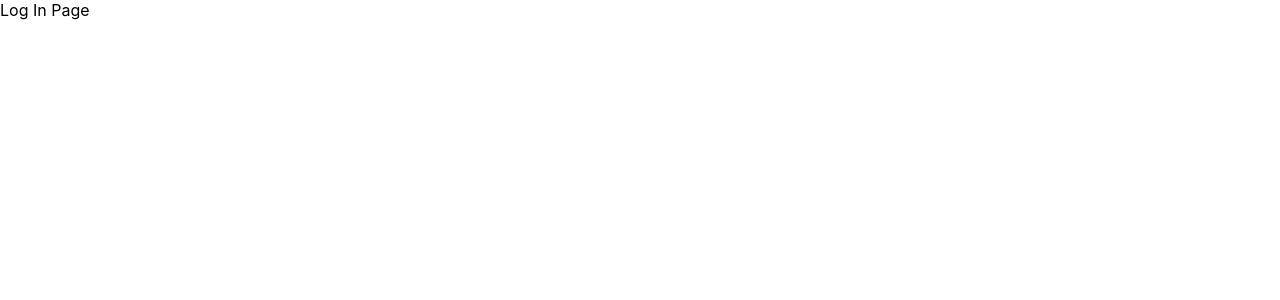
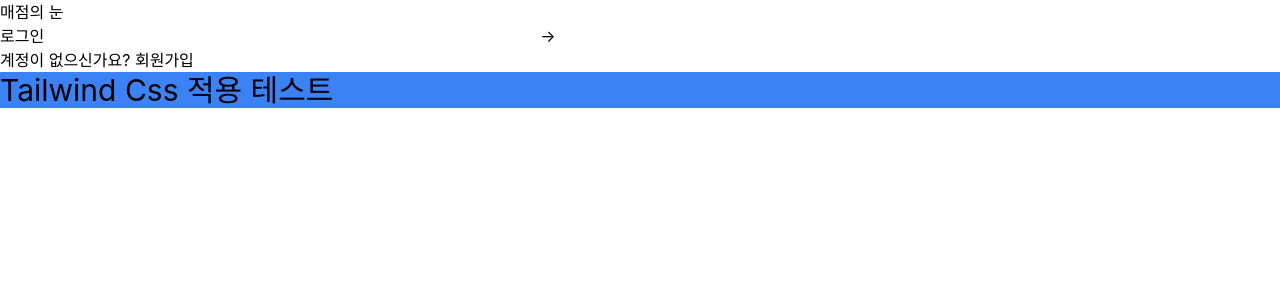
Before and after one commit to yook-jongho/auto-place, a React (Create React App) app: page / in a window 1280 px wide. Shown: the top 300 px of the page. Built offline with nearby package versions, Linux system fonts and the light colour scheme.

Commit message:
feat: tailwind 셋팅

```diff
--- /dev/null
+++ b/postcss.config.js
@@ -0,0 +1,6 @@
+module.exports = {
+  plugins: {
+    tailwindcss: {},
+    autoprefixer: {},
+  },
+}
--- a/src/App.tsx
+++ b/src/App.tsx
@@ -1,8 +1,7 @@
 import React from "react";
-import { HashRouter, Routes, Route } from "react-router-dom";
+import { HashRouter, Route, Routes } from "react-router-dom";
 import logo from "./logo.svg";
-import "./App.css";
-import { LogInPage } from "./Pages/LogIn/LogInPage";
+import { LogInPage } from "./pages/LogIn/LogInPage";
 
 const Router = () => {
     return (
@@ -13,8 +12,9 @@ const Router = () => {
         </HashRouter>
     );
 };
+
 function App() {
-    return <LogInPage />;
+    return <Router></Router>;
 }
 
 export default App;
--- a/src/Pages/LogIn/LogInPage.tsx
+++ b/src/Pages/LogIn/LogInPage.tsx
@@ -1,3 +1,16 @@
 export const LogInPage = () => {
-    return <div>Log In Page</div>;
+    return (
+        <div>
+            <span>매점의 눈</span>
+            <form>
+                <span>로그인</span>
+                <input type="email" />
+                <input type="password" />
+                <button> → </button>
+            </form>
+            <span>계정이 없으신가요? </span>
+            <span>회원가입</span>
+            <div className="text-3xl bg-blue-500">Tailwind Css 적용 테스트</div>
+        </div>
+    );
 };
--- /dev/null
+++ b/tailwind.config.js
@@ -0,0 +1,8 @@
+/** @type {import('tailwindcss').Config} */
+module.exports = {
+    content: ["./src/**/*.{js,jsx,ts,tsx}"],
+    theme: {
+        extend: {},
+    },
+    plugins: [],
+};
```
Also changed, not shown: package.json (+4 -4 lines), src/index.css (+12 -8 lines).
